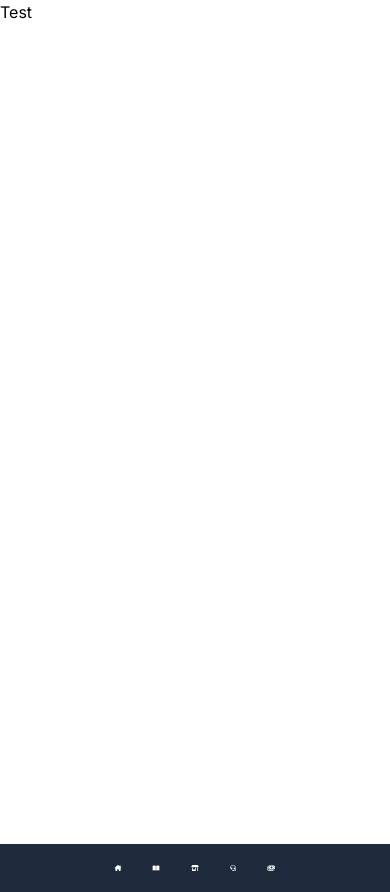
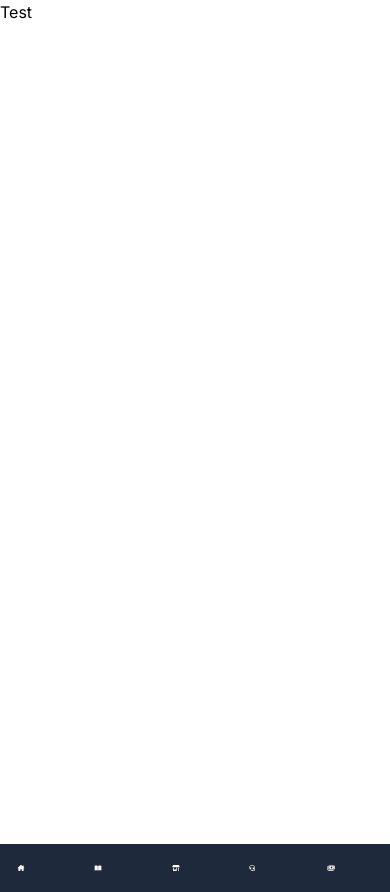
Before and after one commit to KabirBose/chop-chop-bookings, a Next.js app: page / in a window 390 px wide. Built offline with nearby package versions, Linux system fonts and the light colour scheme.

Commit message:
fixed mobile links

```diff
--- a/src/components/shared/Bottombar.tsx
+++ b/src/components/shared/Bottombar.tsx
@@ -1,15 +1,16 @@
 import { FontAwesomeIcon } from "@fortawesome/react-fontawesome";
+import Link from "next/link";
 import { barItems } from "@/lib/barItems";
 
 const Bottombar = () => {
   return (
-    <nav className="justify-center items-center gap-5 bg-slate-800 text-white p-4 flex md:hidden">
+    <nav className="justify-center items-center gap-5 bg-slate-800 text-white p-3 flex md:hidden">
       {barItems.map((item) => (
-        <FontAwesomeIcon
-          icon={item.icon}
-          transform="shrink-10"
-          key={Math.random()}
-        />
+        <div className="w-20" key={Math.random()}>
+          <Link href={item.address}>
+            <FontAwesomeIcon icon={item.icon} transform="shrink-10" />
+          </Link>
+        </div>
       ))}
     </nav>
   );
```
